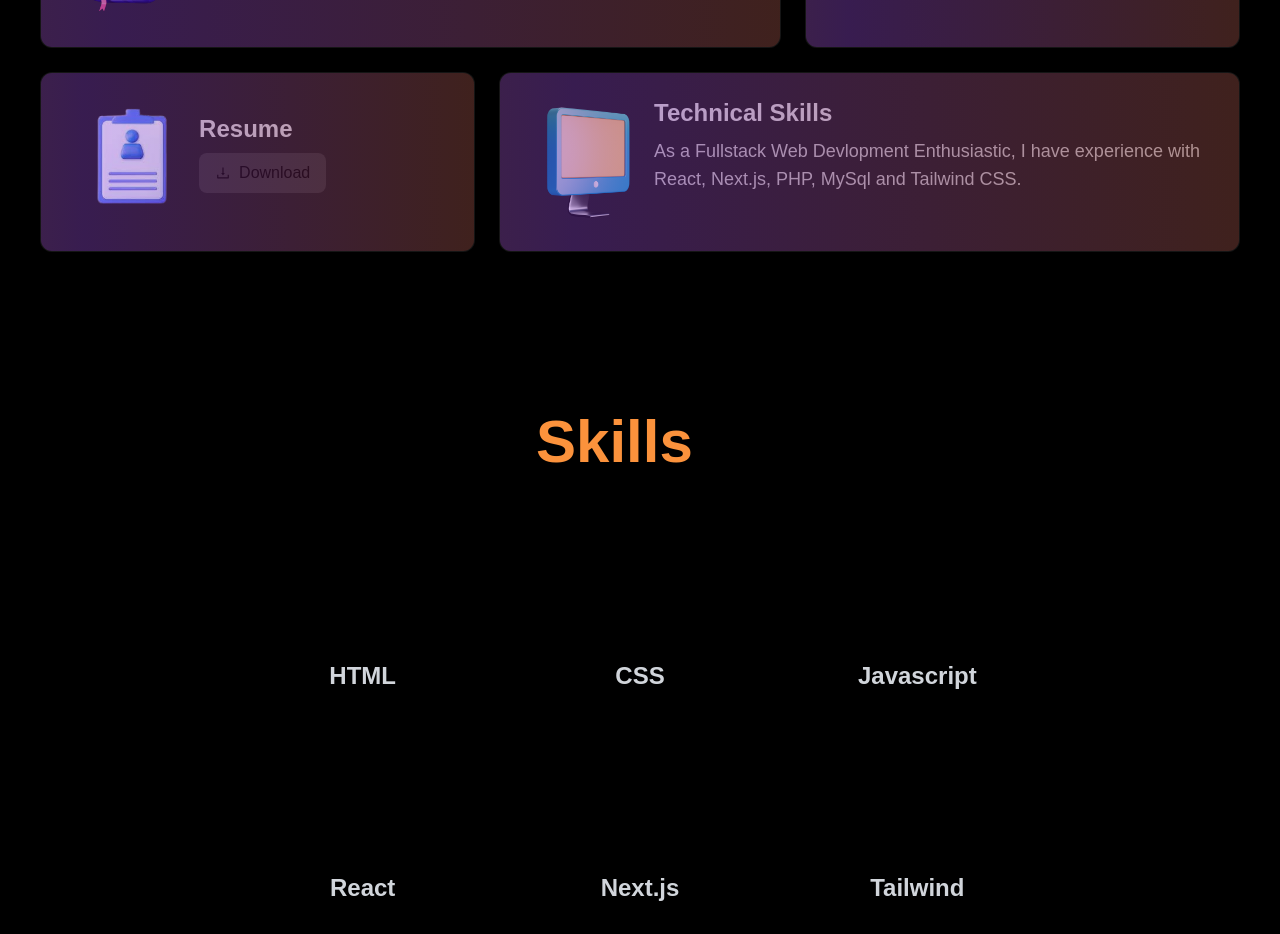
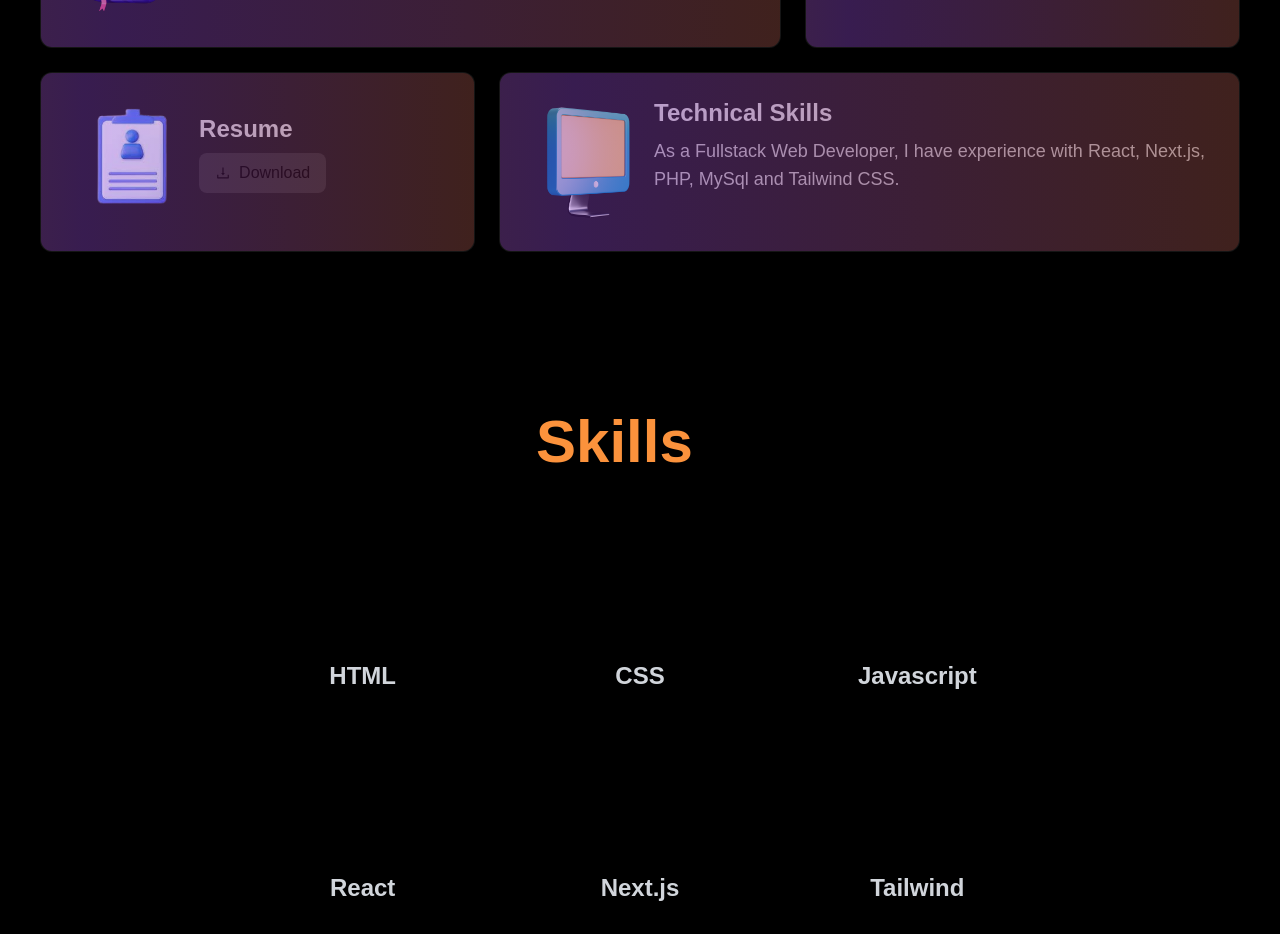
Before and after one commit to SiddharthaWork/portfolio, a Next.js app: page / in a window 1280 px wide. Shown: the part 1460-2394 px from the top of the page. Built offline with nearby package versions, Linux system fonts and the light colour scheme.

Commit message:
update in about section

```diff
--- a/src/components/About.tsx
+++ b/src/components/About.tsx
@@ -1,12 +1,10 @@
 "use client"
 import React from 'react'
 import Image from 'next/image'
-import aboutImg from '../assets/profilepic.png'
 import book from '../assets/book.png'
 import pc from '../assets/pc.png'
 import card from '../assets/resumeimage-removebg-preview.png'
 import finance from '../assets/finance.png'
-import Link from 'next/link'
 import { AiOutlineDownload } from 'react-icons/ai'
 
 
@@ -102,7 +100,7 @@ const About = () => {
                             <h2 className='text-2xl font-bold text-white/80 '>Technical Skills
                             </h2>
                             <p className='text-lg text-white/70 mt-2'>
-                                As a Fullstack Web Devlopment Enthusiastic, I have experience with React, Next.js, PHP, MySql and Tailwind CSS.
+                                As a Fullstack Web Developer, I have experience with React, Next.js, PHP, MySql and Tailwind CSS.
                             </p>
                         </div>
                     </div>
```
